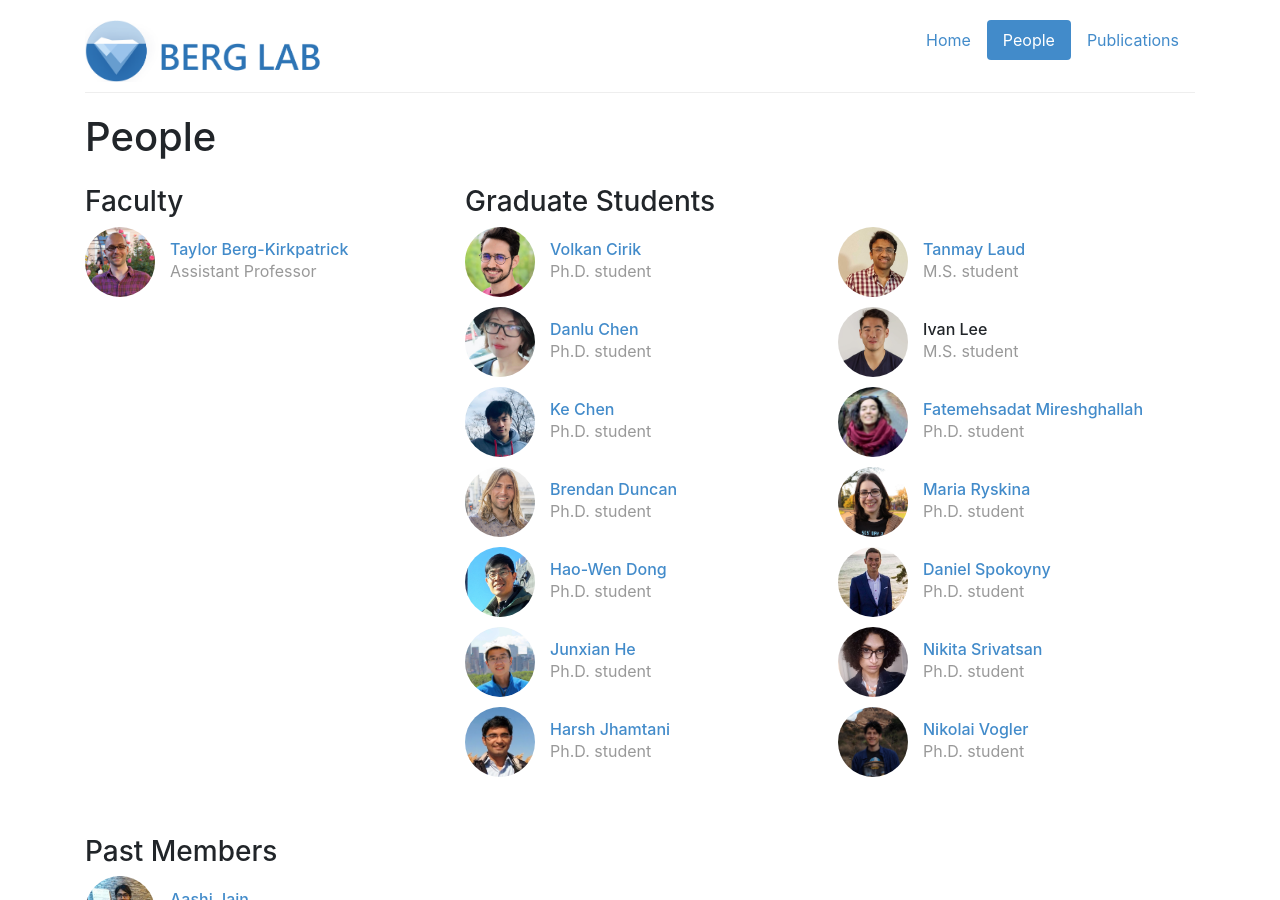
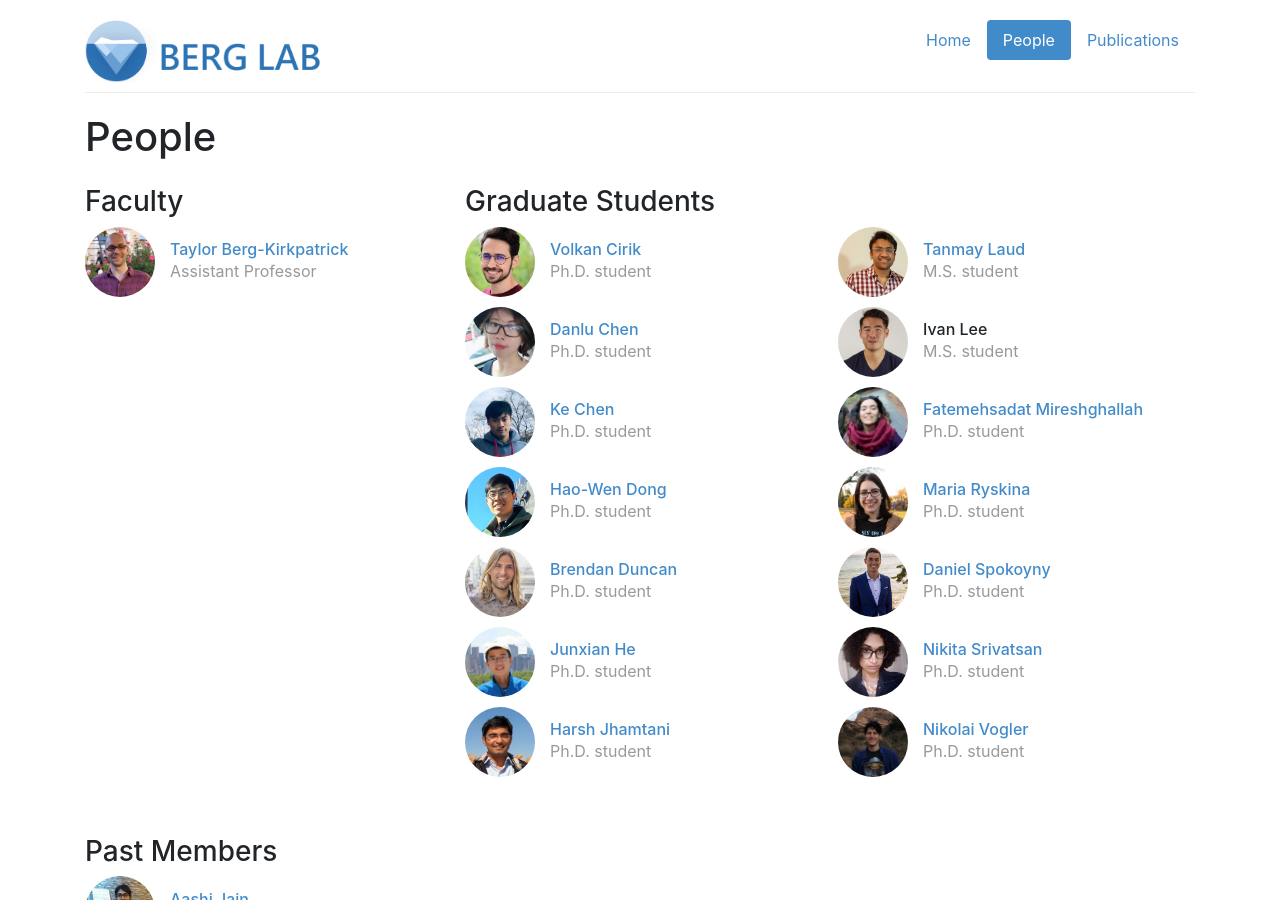
Before and after one commit to icebergnlp/icebergnlp.github.io, a Jekyll site: the page built from people.html, in a window 1280 px wide and 900 px high. Built offline with Jekyll 4.4.1, drawn with Linux system fonts in a browser that asks for light colours.

Commit message:
People in alphabetical order

```diff
--- a/_data/people.yml
+++ b/_data/people.yml
@@ -32,18 +32,18 @@ ke:
     image: /img/people/kechen.jpg
     bio: "Ph.D. student"
 
+herman:
+    display_name: "Hao-Wen Dong"
+    webpage: "https://salu133445.github.io/"
+    role: grad
+    image: /img/people/herman.jpg
+    bio: "Ph.D. student"
+
 brendan:
     display_name: "Brendan Duncan"
     webpage: "http://www.brendanduncan.com/"
     role: grad
     image: /img/people/brendan.png
-    bio: "Ph.D. student"
-
-herman:
-    display_name: "Hao-Wen Dong"
-    webpage: "https://salu133445.github.io/"
-    role: grad
-    image: /img/people/herman.jpg
     bio: "Ph.D. student"
 
 junxian1:
```
